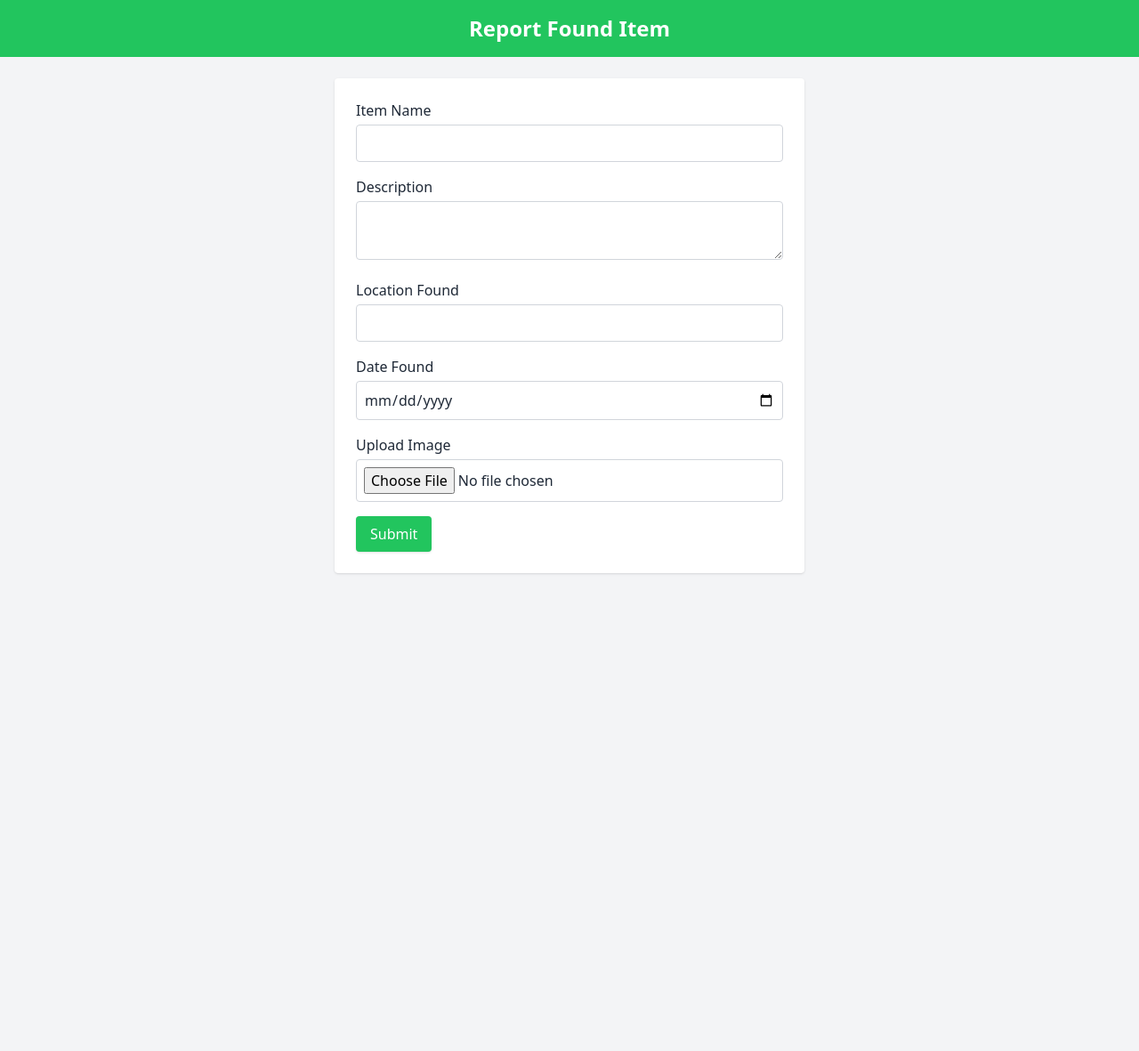
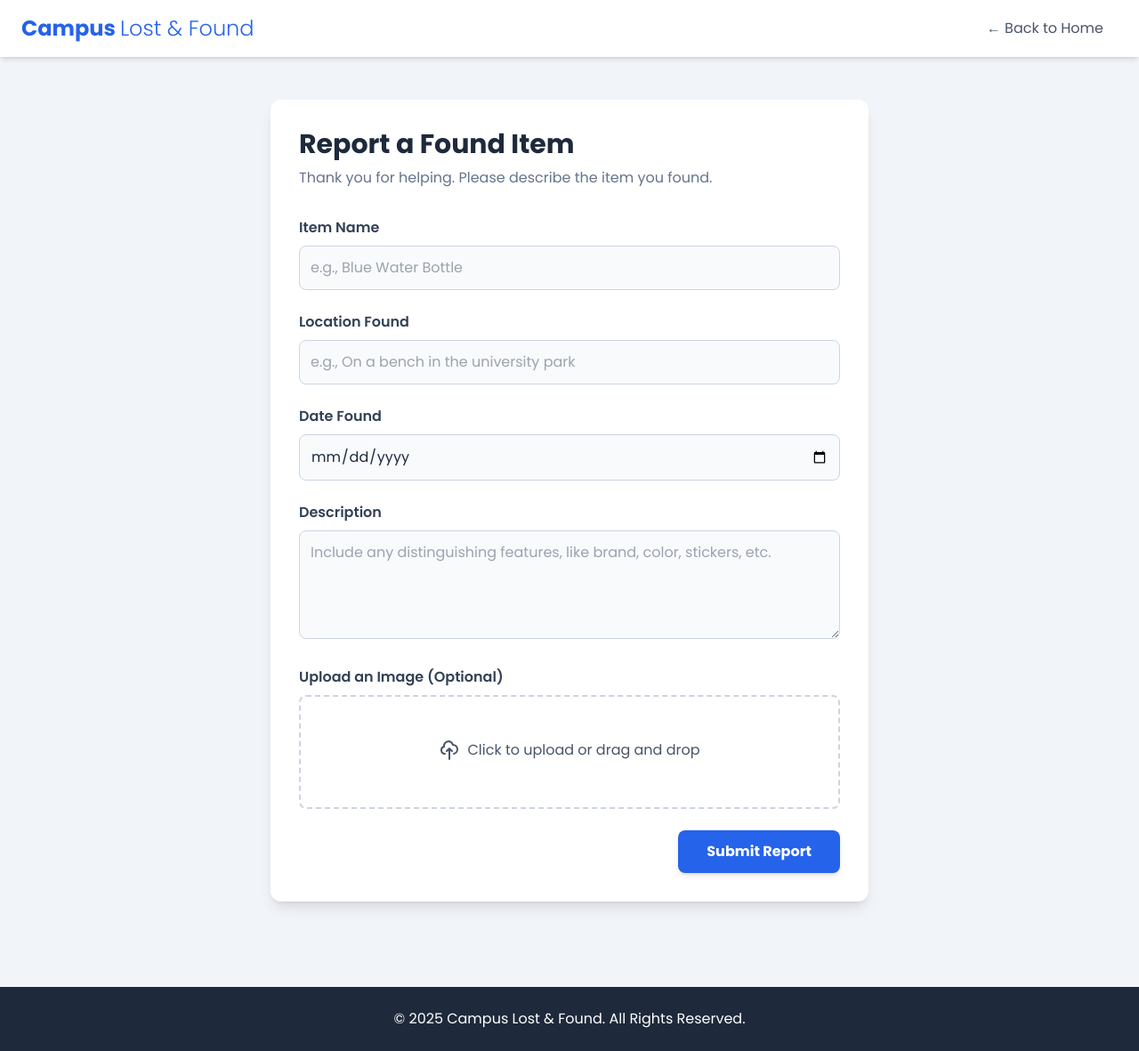
Before and after one commit to vbp-web/AI-Dev-Portfolio, a plain HTML site: page found.html in a window 1280 px wide. Shown: the whole page at 89% size. Before the commit the page ends 800 px from the top, so only its background shows below. Drawn offline with nearby package versions, Linux system fonts and the light colour scheme.

Commit message:
Update found.html

```diff
--- a/found.html
+++ b/found.html
@@ -2,74 +2,138 @@
 <html lang="en">
 <head>
   <meta charset="UTF-8" />
-  <meta name="viewport" content="width=device-width, initial-scale=1.0"/>
-  <title>Report Found Item</title>
+  <meta name="viewport" content="width=device-width, initial-scale=1.0" />
+  <title>Report Found Item - Campus Lost & Found</title>
   <script src="https://cdn.tailwindcss.com"></script>
+  <link rel="preconnect" href="https://fonts.googleapis.com">
+  <link rel="preconnect" href="https://fonts.gstatic.com" crossorigin>
+  <link href="https://fonts.googleapis.com/css2?family=Poppins:wght@300;400;600;700&display=swap" rel="stylesheet">
+  <style>
+    body {
+      font-family: 'Poppins', sans-serif;
+    }
+    /* Hide the default file input button for the custom component */
+    #itemImage {
+      display: none;
+    }
+  </style>
 </head>
-<body class="bg-gray-100 font-sans text-gray-800">
-  <header class="bg-green-500 text-white p-4 text-center text-2xl font-bold">
-    Report Found Item
+<body class="bg-slate-100 text-slate-800">
+
+  <header class="bg-white shadow-md">
+    <nav class="container mx-auto px-6 py-4 flex justify-between items-center">
+      <div class="text-2xl font-bold text-blue-600">
+        Campus <span class="font-light">Lost & Found</span>
+      </div>
+      <div>
+        <a href="index.html" class="text-slate-600 hover:text-blue-600 px-4 transition-colors">← Back to Home</a>
+      </div>
+    </nav>
   </header>
 
-  <main class="p-6 max-w-xl mx-auto">
-    <form id="foundItemForm" class="bg-white p-6 rounded shadow space-y-4">
+  <main class="container mx-auto px-6 py-12">
+    <div class="max-w-2xl mx-auto bg-white p-8 rounded-xl shadow-lg">
+      <h1 class="text-3xl font-bold mb-2">Report a Found Item</h1>
+      <p class="text-slate-500 mb-8">Thank you for helping. Please describe the item you found.</p>
+
+      <div id="successMessage" class="hidden bg-green-100 border border-green-400 text-green-700 px-4 py-3 rounded-lg relative mb-6" role="alert">
+        <strong class="font-bold">Thank You! </strong>
+        <span class="block sm:inline">Your report has been submitted. Redirecting you home...</span>
+      </div>
+
+      <form id="foundItemForm" class="space-y-6">
         <div>
-        <label class="block font-medium mb-1">Item Name</label>
-        <input type="text" id="itemName" class="w-full p-2 border border-gray-300 rounded" required />
+          <label for="itemName" class="block font-semibold mb-2 text-slate-700">Item Name</label>
+          <input type="text" id="itemName" name="itemName" placeholder="e.g., Blue Water Bottle" class="w-full p-3 bg-slate-50 border border-slate-300 rounded-lg focus:outline-none focus:ring-2 focus:ring-blue-500 transition-shadow" required />
         </div>
+
         <div>
-        <label class="block font-medium mb-1">Description</label>
-        <textarea id="itemDesc" class="w-full p-2 border border-gray-300 rounded" required></textarea>
+          <label for="itemLocation" class="block font-semibold mb-2 text-slate-700">Location Found</label>
+          <input type="text" id="itemLocation" name="itemLocation" placeholder="e.g., On a bench in the university park" class="w-full p-3 bg-slate-50 border border-slate-300 rounded-lg focus:outline-none focus:ring-2 focus:ring-blue-500 transition-shadow" required />
         </div>
+
         <div>
-        <label class="block font-medium mb-1">Location Found</label>
-        <input type="text" id="itemLocation" class="w-full p-2 border border-gray-300 rounded" required />
+          <label for="itemDate" class="block font-semibold mb-2 text-slate-700">Date Found</label>
+          <input type="date" id="itemDate" name="itemDate" class="w-full p-3 bg-slate-50 border border-slate-300 rounded-lg focus:outline-none focus:ring-2 focus:ring-blue-500 transition-shadow" required />
         </div>
+
         <div>
-        <label class="block font-medium mb-1">Date Found</label>
-        <input type="date" id="itemDate" class="w-full p-2 border border-gray-300 rounded" required />
+          <label for="itemDesc" class="block font-semibold mb-2 text-slate-700">Description</label>
+          <textarea id="itemDesc" name="itemDesc" rows="4" placeholder="Include any distinguishing features, like brand, color, stickers, etc." class="w-full p-3 bg-slate-50 border border-slate-300 rounded-lg focus:outline-none focus:ring-2 focus:ring-blue-500 transition-shadow" required></textarea>
         </div>
+
         <div>
-        <label class="block font-medium mb-1">Upload Image</label>
-        <input type="file" id="itemImage" accept="image/*" class="w-full p-2 border border-gray-300 rounded" />
+          <label class="block font-semibold mb-2 text-slate-700">Upload an Image (Optional)</label>
+          <label for="itemImage" class="flex flex-col items-center justify-center w-full h-32 px-4 transition bg-white border-2 border-slate-300 border-dashed rounded-lg appearance-none cursor-pointer hover:border-slate-400 focus:outline-none">
+            <span class="flex items-center space-x-2">
+              <svg xmlns="http://www.w3.org/2000/svg" class="w-6 h-6 text-slate-600" fill="none" viewBox="0 0 24 24" stroke="currentColor" stroke-width="2"><path stroke-linecap="round" stroke-linejoin="round" d="M7 16a4 4 0 01-.88-7.903A5 5 0 1115.9 6L16 6a5 5 0 011 9.9M15 13l-3-3m0 0l-3 3m3-3v12" /></svg>
+              <span class="font-medium text-slate-600">Click to upload or drag and drop</span>
+            </span>
+            <span id="fileName" class="text-sm text-slate-500 mt-1"></span>
+          </label>
+          <input type="file" id="itemImage" accept="image/*" />
         </div>
-      <button type="submit" class="bg-green-500 hover:bg-green-600 text-white px-4 py-2 rounded shadow">
-        Submit
+
+        <div class="text-right">
+          <button type="submit" class="bg-blue-600 hover:bg-blue-700 text-white font-bold py-3 px-8 rounded-lg shadow-md hover:shadow-lg transition-all transform hover:scale-105 focus:outline-none focus:ring-2 focus:ring-offset-2 focus:ring-blue-500">
+            Submit Report
           </button>
+        </div>
       </form>
+    </div>
   </main>
 
+  <footer class="bg-slate-800 text-white py-6 mt-12">
+    <div class="container mx-auto px-6 text-center">
+      <p>&copy; 2025 Campus Lost & Found. All Rights Reserved.</p>
+    </div>
+  </footer>
+
   <script>
-  document.querySelector("form").addEventListener("submit", function (e) {
+    // JS for custom file input to show the selected file's name
+    const fileInput = document.getElementById('itemImage');
+    const fileNameDisplay = document.getElementById('fileName');
+    fileInput.addEventListener('change', () => {
+      fileNameDisplay.textContent = fileInput.files[0] ? fileInput.files[0].name : 'No file chosen';
+    });
+
+    // JS for form submission
+    document.getElementById('foundItemForm').addEventListener('submit', function (e) {
       e.preventDefault();
 
-    const fileInput = document.getElementById("itemImage");
       const reader = new FileReader();
 
       reader.onload = function () {
         const base64Image = reader.result;
 
         const item = {
-        name: document.getElementById("itemName").value,
-        description: document.getElementById("itemDesc").value,
-        location: document.getElementById("itemLocation").value,
-        date: document.getElementById("itemDate").value,
-        image: base64Image || "", // base64 string
+          name: document.getElementById('itemName').value,
+          description: document.getElementById('itemDesc').value,
+          location: document.getElementById('itemLocation').value,
+          date: document.getElementById('itemDate').value,
+          image: base64Image || "",
         };
 
-      const key = window.location.pathname.includes("report") ? "lostItems" : "foundItems";
+        // Correctly save to the "foundItems" list in localStorage
+        const key = "foundItems";
         let items = JSON.parse(localStorage.getItem(key)) || [];
         items.push(item);
         localStorage.setItem(key, JSON.stringify(items));
 
-      alert(`${key === "lostItems" ? "Lost" : "Found"} item reported successfully!`);
+        // Show success message and redirect after a delay
+        document.getElementById('foundItemForm').reset();
+        fileNameDisplay.textContent = '';
+        document.getElementById('successMessage').classList.remove('hidden');
+
+        setTimeout(() => {
           window.location.href = "index.html";
+        }, 2500); // Redirect after 2.5 seconds
       };
 
-    if (fileInput.files[0]) {
-      reader.readAsDataURL(fileInput.files[0]); // Convert to base64
+      if (fileInput.files.length > 0) {
+        reader.readAsDataURL(fileInput.files[0]);
       } else {
-      reader.onload(); // No image, just save data
+        reader.onload(); // Trigger onload directly if no file is selected
       }
     });
   </script>
```
Lines whose indentation alone changed are shown as unchanged.
